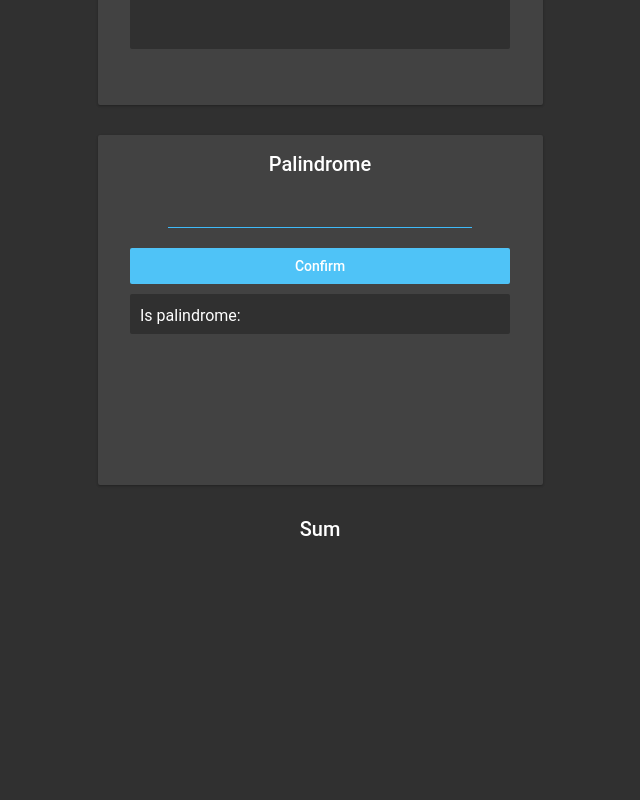
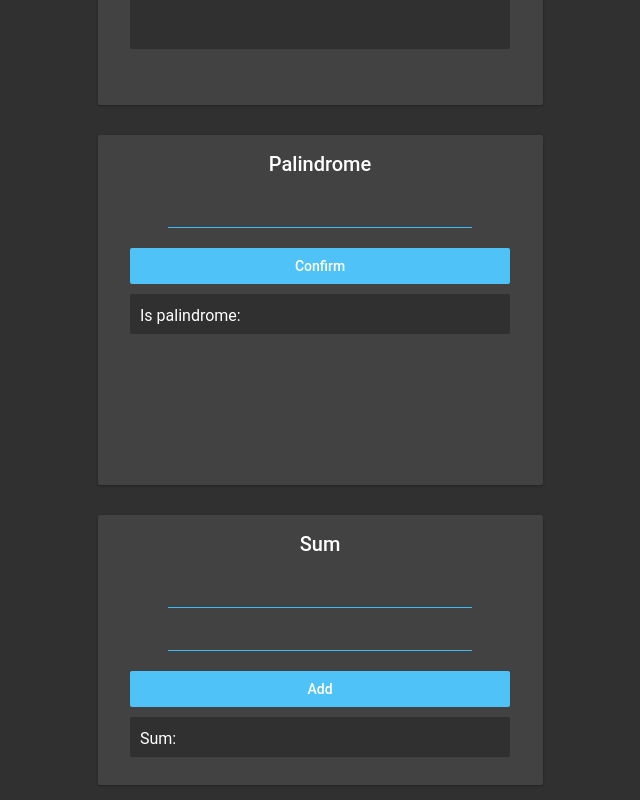
Before and after one commit to jBoothy/dev-react-toy-problems, a React (Create React App) app: page / in a window 1280 px wide. Shown: the part 980-1780 px from the top of the page, without its empty margins (320-960 px from the left). Before the commit the page ends 1550 px from the top, so only its background shows below. Built offline with nearby package versions, Linux system fonts and the light colour scheme.

Commit message:
finished assignment

```diff
--- a/src/components/Topics/Sum.js
+++ b/src/components/Topics/Sum.js
@@ -1,10 +1,39 @@
 import React, {Component} from 'react'
 
 export default class Sum extends Component{
+    constructor(){
+        super();
+
+        this.state={
+            number1: 0,
+            number2: 0,
+            sum: null
+        }
+    }
+
+    update1(input){
+        this.setState({ number1: parseInt(input, 10) })
+    }
+
+    update2(input){
+        this.setState({ number2: parseInt(input, 10) })
+    }
+
+    sum(num1, num2){
+        // alert("Click brokeded")
+        // console.log(num1, num2)
+        this.setState({ sum: num1+num2 })
+
+    }
+
     render(){
         return (
-            <div className='parentDivSum'>
+            <div className='puzzleBox sumPB'>
                 <h4>Sum</h4>
+                <input className='inputLine' type="number" onChange={(e)=>this.update1(e.target.value)}></input>
+                <input className='inputLine' type="number" onChange={(e)=>this.update2(e.target.value)}></input>
+                <button className='confirmationButton' onClick={()=>this.sum(this.state.number1, this.state.number2)}>Add</button>
+                <span className='resultsBox'>Sum: {this.state.sum}</span>
             </div>
         )
     }
```
